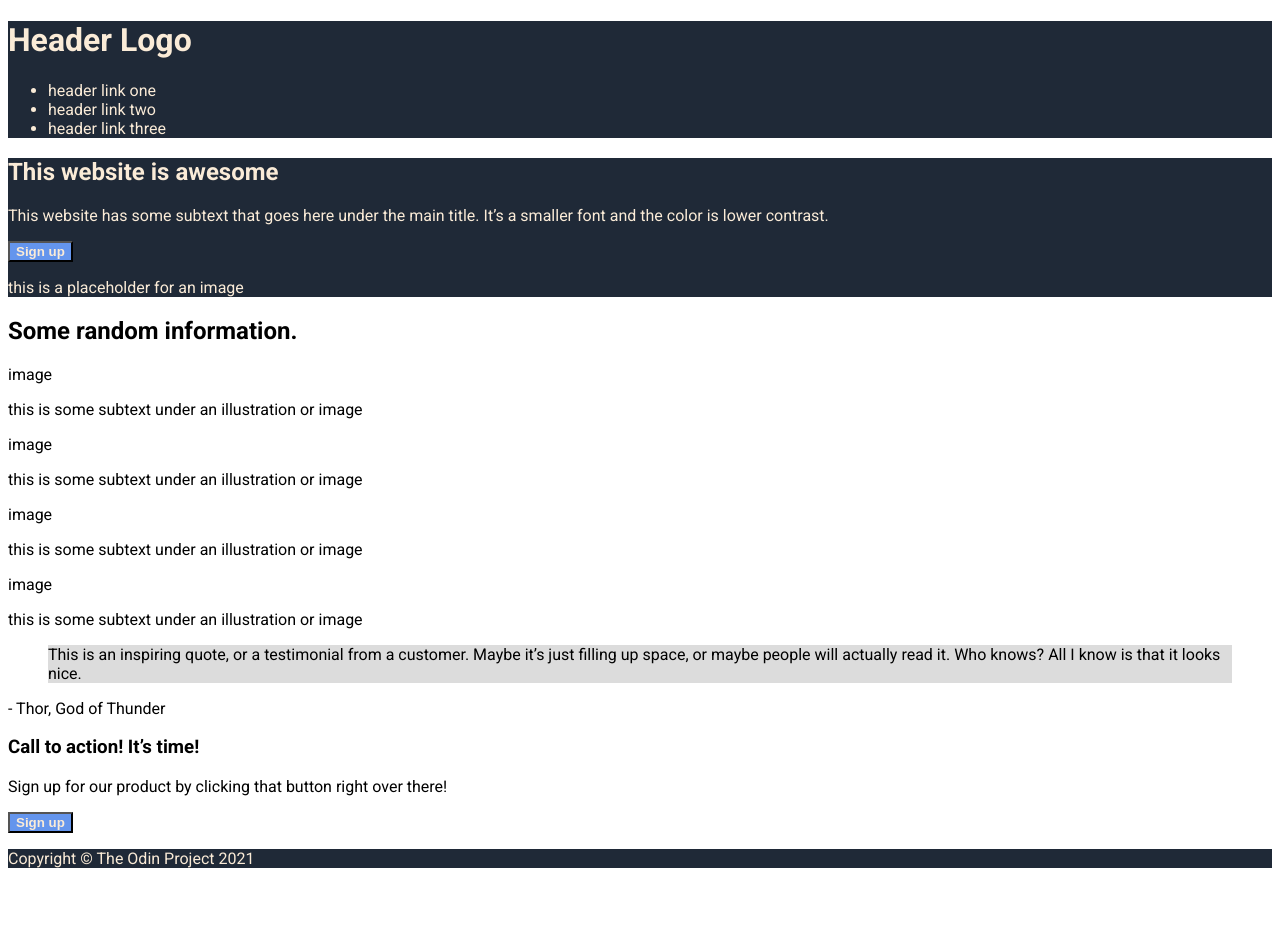
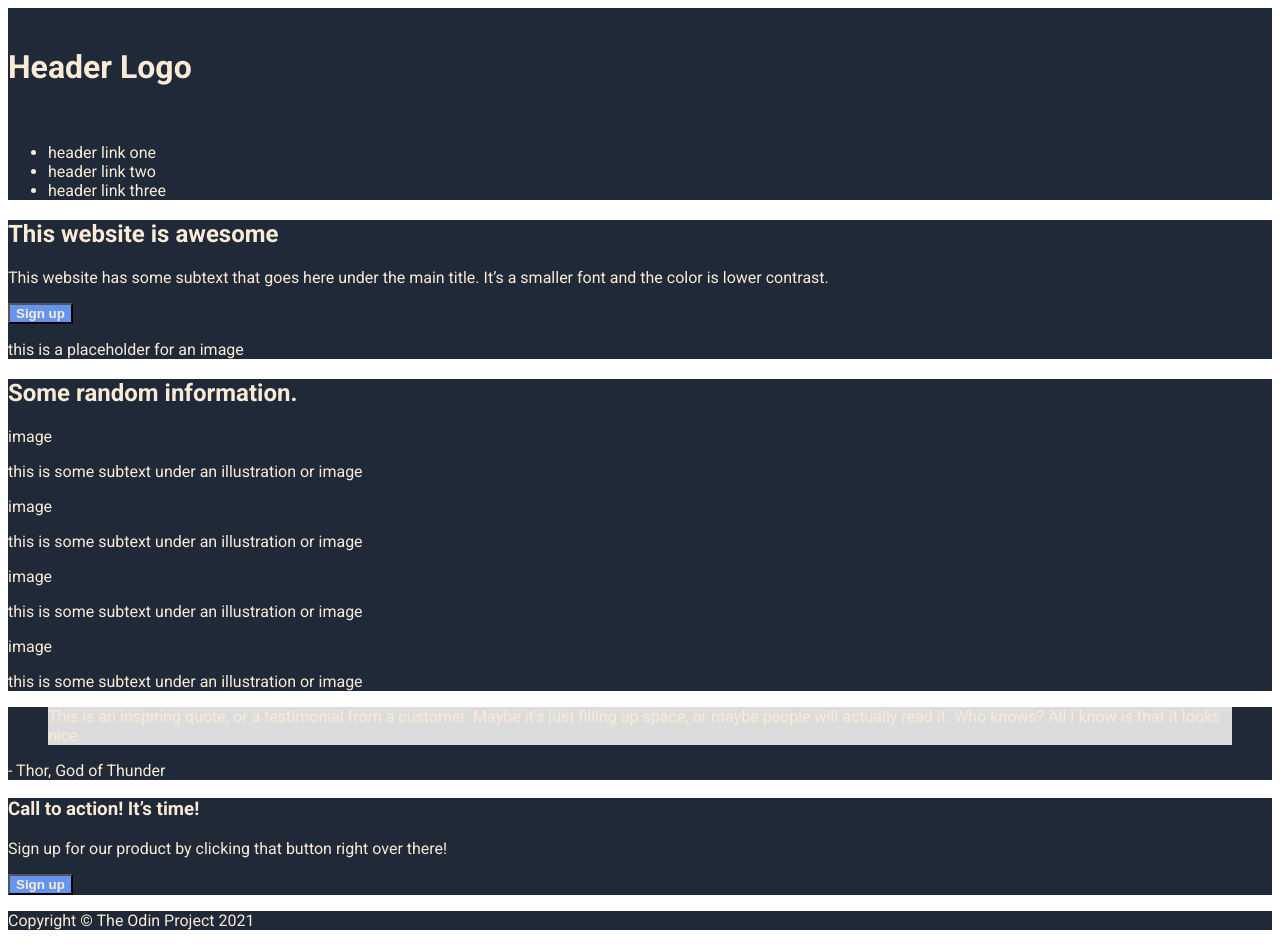
Before and after one commit to joedituri/landing-page, a plain HTML site: page index.html in a window 1280 px wide. Before the commit the page ends 884 px from the top, so only its background shows below. Drawn offline with Linux system fonts and the light colour scheme.

Commit message:
change color to sections (blue)

```diff
--- a/index.html
+++ b/index.html
@@ -26,7 +26,7 @@
     </header>
 
     <!-- Hero Section -->
-        <section id="section1">
+        <section>
             <div>
                 <h2>This website is awesome</h2>
                 <p>
--- a/style.css
+++ b/style.css
@@ -7,6 +7,7 @@ body {
 header, footer {
     background-color: #1F2937;
     color: antiquewhite;
+    border: 5px;
 }
 
 a {
@@ -14,7 +15,7 @@ a {
     text-decoration: none;
 }
 
-#section1 {
+section{
     background-color: #1F2937;
     color: antiquewhite;
 }
@@ -28,3 +29,7 @@ button {
 blockquote{
     background-color: gainsboro
 }
+
+inner-column {
+    padding: 10px   ;
+}
```
